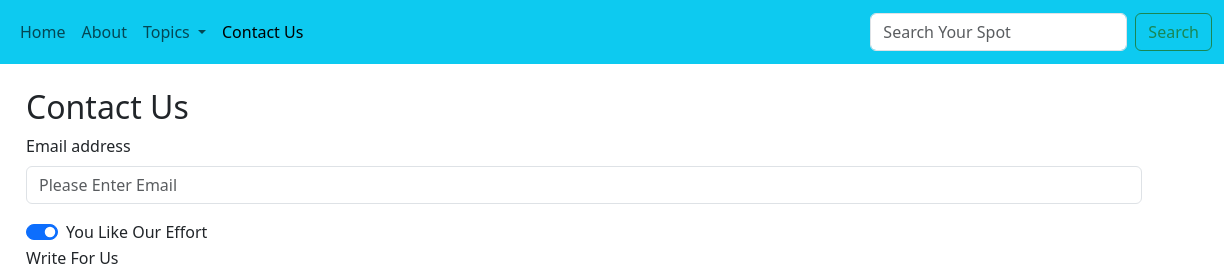
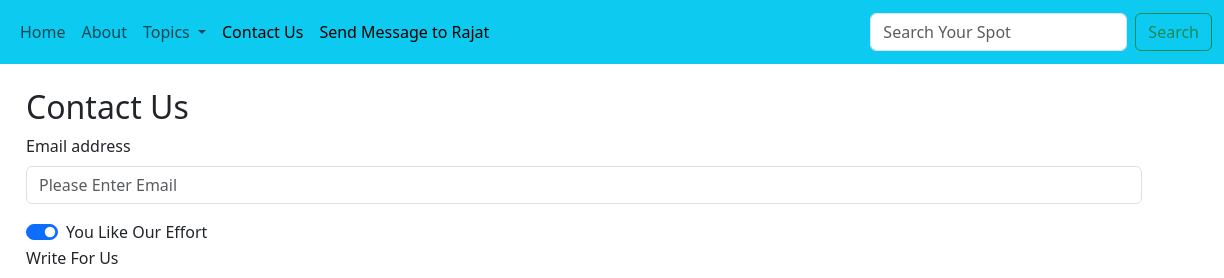
Before and after one commit to RajatDushad1/EarthAdvanture, a plain HTML site: page contact.html in a window 1280 px wide. Shown: the top 278 px of the page, 56-1280 px from the left. Drawn offline with nearby package versions, Linux system fonts and the light colour scheme; files whose address does not match are found by name.

Commit message:
Update contact.html
Rajat mail added

```diff
--- a/contact.html
+++ b/contact.html
@@ -51,6 +51,9 @@
                     </li>
                     <li class="nav-item">
                         <a class="nav-link active" href="contact.html">Contact Us</a>
+                    </li>
+                     <li class="nav-item">
+                        <a class="nav-link active" href = "mailto: rajatdushad81@gmail.com">Send Message to Rajat</a>
                     </li>
                 </ul>
                 <form class="d-flex" role="search">
```
